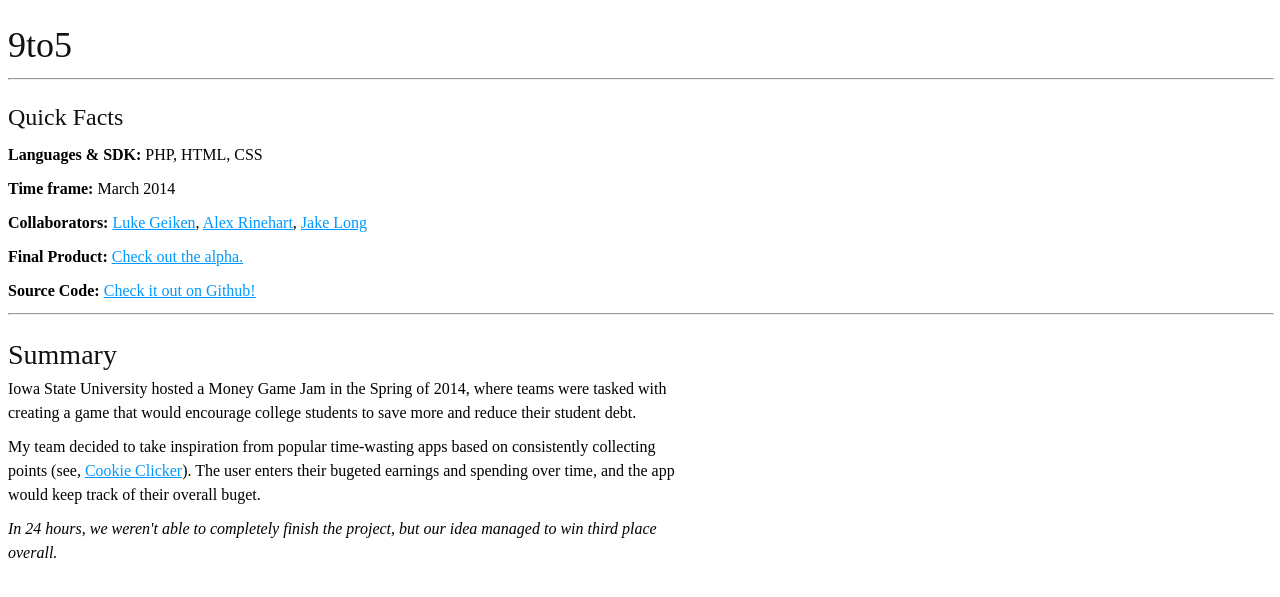
After one commit to ghmeier/ghmeier.github.io, a PHP site: page /content/nine.html in a window 1280 px wide. The commit adds this page. Shown: the top 597 px of the page. Run offline with PHP 8.4, Linux system fonts and the light colour scheme.

Commit message:
final major changes

```diff
--- a/content/challenges.txt
+++ /dev/null
@@ -1 +0,0 @@
-<h1>Programming Challenges</h1>
--- a/content/forFun.txt
+++ /dev/null
@@ -1 +0,0 @@
-<h1>Just for Fun.</h1>
--- a/content/happyLittleCloud.txt
+++ /dev/null
@@ -1 +0,0 @@
-<h1>Happy Little Cloud</h1>
--- a/content/mtHoby.txt
+++ /dev/null
@@ -1 +0,0 @@
-<h1>Montana HOBY Website</h1>
--- /dev/null
+++ b/content/nine.html
@@ -0,0 +1,16 @@
+<!DOCTYPE html><html><head><meta charset="utf-8"><title>9to5</title><link href="./css/markdown.css" rel="stylesheet"></link></head><body>
+<h1 id="9to5">9to5</h1>
+<hr>
+<h3 id="quick-facts">Quick Facts</h3>
+<p><strong>Languages &amp; SDK: </strong> PHP, HTML, CSS</p>
+<p><strong>Time frame: </strong> March 2014</p>
+<p><strong>Collaborators: </strong> <a href="www.linkedin.com/pub/luke-geiken/61/844/394" target="_blank">Luke Geiken</a>, <a href="http://www.linkedin.com/pub/alex-rinehart/56/480/608" target="_blank">Alex Rinehart</a>, <a href="http://www.linkedin.com/pub/jacob-long/81/300/7aa" target="_blank">Jake Long</a></p>
+<p><strong>Final Product:</strong> <a href="http://garretmeier.com/9to5">Check out the alpha.</a></p>
+<p><strong>Source Code: </strong> <a href="https://github.com/ghmeier/9to5">Check it out on Github!</a></p>
+<hr>
+<h2 id="summary">Summary</h2>
+<p>Iowa State University hosted a Money Game Jam in the Spring of 2014, where teams were tasked with creating a game that would encourage college students to save more and reduce their student debt.</p>
+<p>My team decided to take inspiration from popular time-wasting apps based on consistently collecting points (see, <a href="http://orteil.dashnet.org/cookieclicker/">Cookie Clicker</a>). The user enters their bugeted earnings and spending over time, and the app would keep track of their overall buget.</p>
+<p><em>In 24 hours, we weren&#39;t able to completely finish the project, but our idea managed to win third place overall.</em></p>
+
+</body></html>
--- a/content/nine.txt
+++ /dev/null
@@ -1 +0,0 @@
-<h1>9to5</h1>
--- a/content/othello.txt
+++ /dev/null
@@ -1 +0,0 @@
-<h1>One and Two Player Othello</h1>
--- a/content/resume.html
+++ b/content/resume.html
@@ -1,4 +1,4 @@
-<!DOCTYPE html><html><head><meta charset="utf-8"><title>resume</title><style></style></head><body>
+<!DOCTYPE html><html><head><meta charset="utf-8"><title>resume</title><link href="./css/markdown.css" rel="stylesheet"></link></head><body>
 <h1 id="garret-meier">Garret Meier</h1>
 <hr>
 <h3 id="-pdf-version-available-here-http-garretmeier-com-content-garretmeierresume-pdf-"><a href="http://garretmeier.com/content/GarretMeierResume.pdf">PDF Version Available Here.</a></h3>
--- a/content/verticallySocial.txt
+++ /dev/null
@@ -1 +0,0 @@
-<h1>Vertically Social</h1>
--- a/css/markdown.css
+++ b/css/markdown.css
@@ -33,7 +33,7 @@ a {
 }
 
 a:visited {
-    color: purple;
+    color: gray;
 }
 
 a:hover {
--- a/updateF14/css/markdown.css
+++ b/updateF14/css/markdown.css
@@ -33,7 +33,7 @@ a {
 }
 
 a:visited {
-    color: purple;
+    color: blue;
 }
 
 a:hover {
```
Also changed, not shown: content/happyLittleCloud.html (added, +14 -0 lines), projects.php (+1 -16 lines), util.php (+4 -4 lines).
